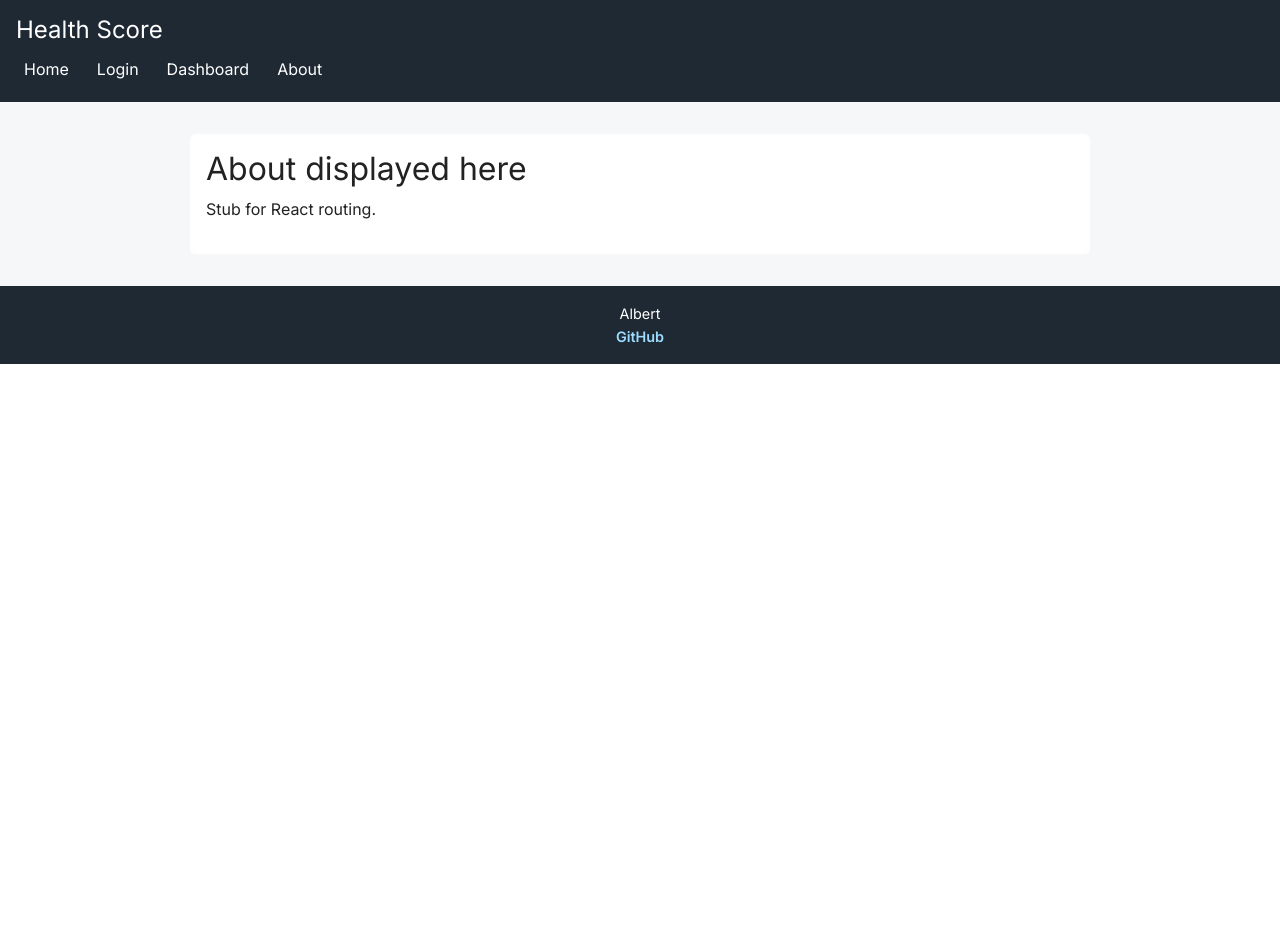
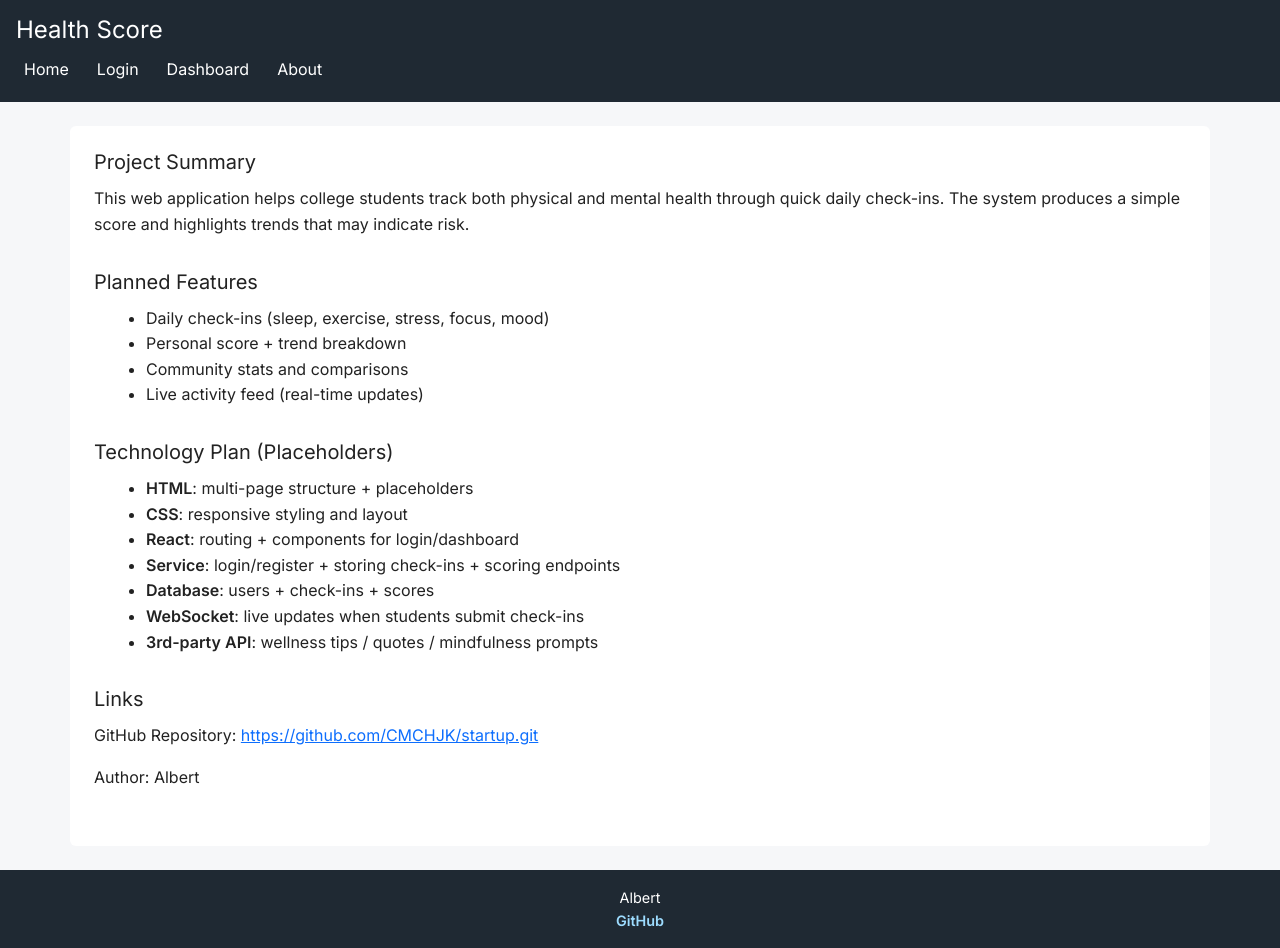
Before and after one commit to CMCHJK/startup, a React (Vite) app: page /about in a window 1280 px wide. Before the commit the page ends 800 px from the top, so only its background shows below. Built offline with nearby package versions, Linux system fonts and the light colour scheme.

Commit message:
Port About view to React

```diff
--- a/src/about/about.jsx
+++ b/src/about/about.jsx
@@ -2,9 +2,53 @@ import React from 'react';
 
 export function About() {
   return (
-    <main>
-      <h2>About displayed here</h2>
-      <p>Stub for React routing.</p>
+    <main className="container my-4 p-4 bg-white rounded">
+      <section>
+        <h2>Project Summary</h2>
+        <p>
+          This web application helps college students track both physical and mental
+          health through quick daily check-ins. The system produces a simple score
+          and highlights trends that may indicate risk.
+        </p>
+      </section>
+
+      <section>
+        <h2>Planned Features</h2>
+        <ul>
+          <li>Daily check-ins (sleep, exercise, stress, focus, mood)</li>
+          <li>Personal score + trend breakdown</li>
+          <li>Community stats and comparisons</li>
+          <li>Live activity feed (real-time updates)</li>
+        </ul>
+      </section>
+
+      <section>
+        <h2>Technology Plan (Placeholders)</h2>
+        <ul>
+          <li><strong>HTML</strong>: multi-page structure + placeholders</li>
+          <li><strong>CSS</strong>: responsive styling and layout</li>
+          <li><strong>React</strong>: routing + components for login/dashboard</li>
+          <li><strong>Service</strong>: login/register + storing check-ins + scoring endpoints</li>
+          <li><strong>Database</strong>: users + check-ins + scores</li>
+          <li><strong>WebSocket</strong>: live updates when students submit check-ins</li>
+          <li><strong>3rd-party API</strong>: wellness tips / quotes / mindfulness prompts</li>
+        </ul>
+      </section>
+
+      <section>
+        <h2>Links</h2>
+        <p>
+          GitHub Repository:{' '}
+          <a
+            href="https://github.com/CMCHJK/startup.git"
+            target="_blank"
+            rel="noreferrer"
+          >
+            https://github.com/CMCHJK/startup.git
+          </a>
+        </p>
+        <p>Author: Albert</p>
+      </section>
     </main>
   );
 }
```
